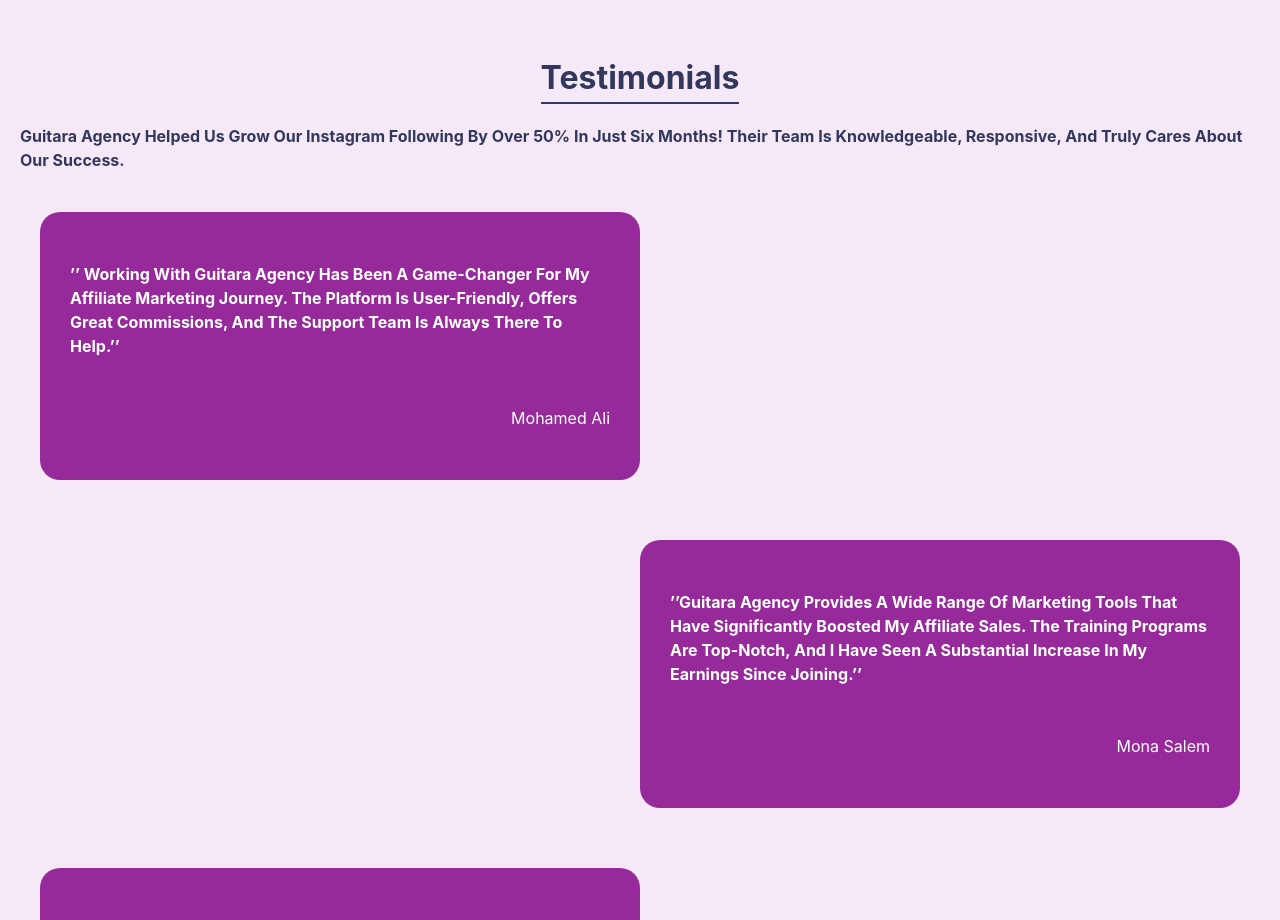
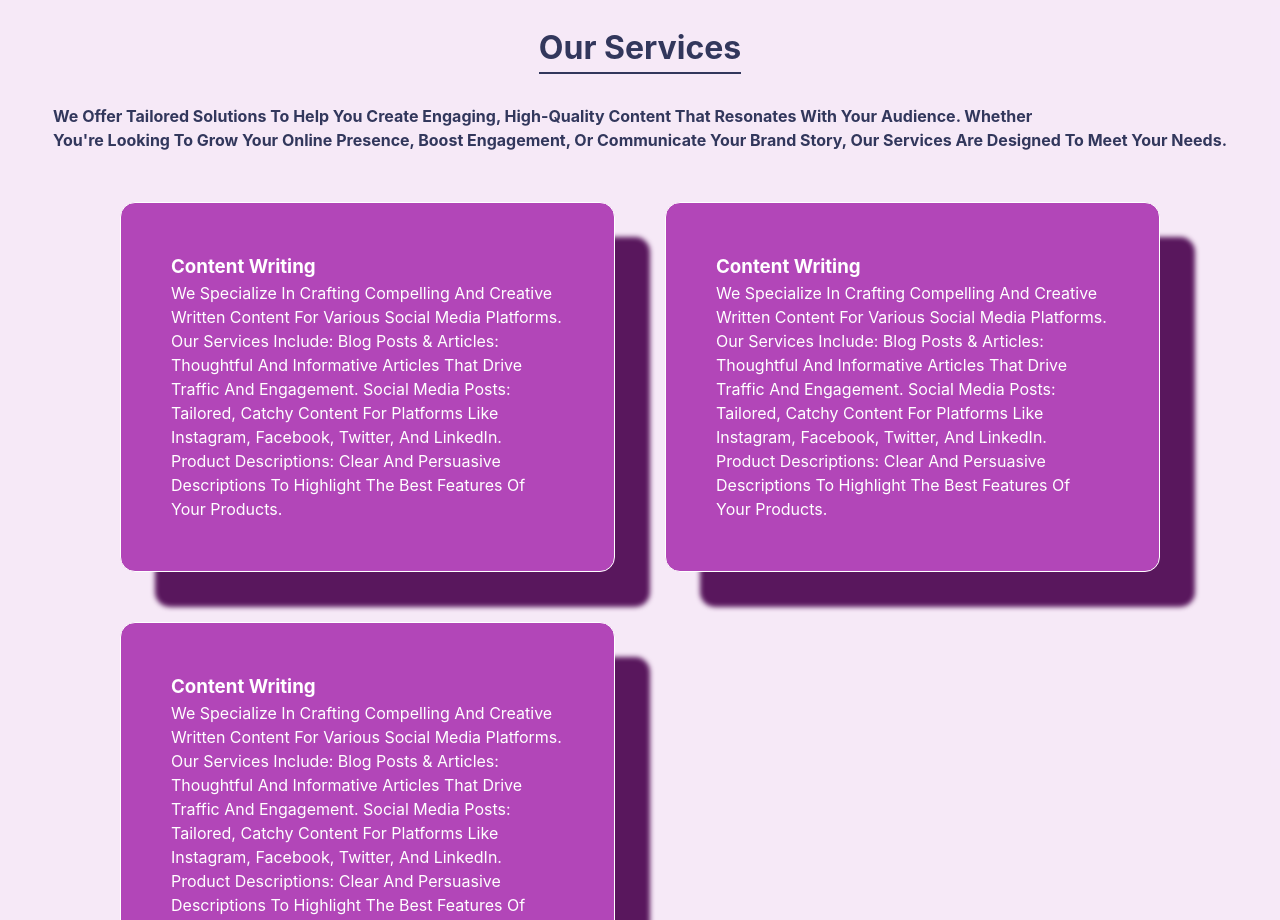
Before and after one commit to EngEman01/Guitara-Agency-Project, a React (Vite) app in the folder guitara_agency/: page / in a window 1280 px wide. Shown: the part 1772-2692 px from the top of the page. Built offline with nearby package versions, Linux system fonts and the light colour scheme.

Commit message:
Add Services Section

```diff
--- a/guitara_agency/src/assets/components/Home/Home.jsx
+++ b/guitara_agency/src/assets/components/Home/Home.jsx
@@ -1,12 +1,5 @@
+// import React from 'react'
 import GuitaraHome from "./Home.module.css";
-import { clsx } from "clsx";
-import { twMerge } from "tailwind-merge";
-
-export function cn(...inputs) {
-  return twMerge(clsx(inputs));
-}
-
-
 
 export default function Home() {
   return (
@@ -39,10 +32,6 @@
             />
           </div>
         </div>
-
-        {/******************************  Guitara Services *****************************************************/}
-
-        <div className={GuitaraHome.guitaraServices}></div>
 
         {/******************************  Guitara About Us *****************************************************/}
         <div className={GuitaraHome.guitaraAbout}>
@@ -83,13 +72,81 @@
           </div>
         </div>
 
+        {/******************************  Guitara Services *****************************************************/}
+
+        <div className={GuitaraHome.guitaraServices}>
+          <div className={GuitaraHome.ServicesText}>
+            <h1>Our Services</h1>
+            <h4>
+              We offer tailored solutions to help you create engaging,
+
+              high-quality content that resonates with your audience. Whether
+<br />
+              you're looking to grow your online presence, boost engagement, or
+
+              communicate your brand story, our services are designed to meet
+              your needs.
+            </h4>
+          </div>
+
+          <div className={GuitaraHome.ourServices}>
+            <div className={GuitaraHome.servicesBox}>
+              <h3>Content Writing</h3>
+              <p>
+                We specialize in crafting compelling and creative written
+                content for various social media platforms.
+                Our services include: Blog Posts & Articles: Thoughtful and informative
+                articles that drive traffic and engagement.
+                 Social Media Posts:
+                Tailored, catchy content for platforms like Instagram, Facebook,
+                Twitter, and LinkedIn.
+                 Product Descriptions: Clear and
+                persuasive descriptions to highlight the best features of your
+                products.
+              </p>
+            </div>
+            <div className={GuitaraHome.servicesBox}>
+              <h3>Content Writing</h3>
+              <p>
+                We specialize in crafting compelling and creative written
+                content for various social media platforms.
+                Our services include: Blog Posts & Articles: Thoughtful and informative
+                articles that drive traffic and engagement.
+                 Social Media Posts:
+                Tailored, catchy content for platforms like Instagram, Facebook,
+                Twitter, and LinkedIn.
+                 Product Descriptions: Clear and
+                persuasive descriptions to highlight the best features of your
+                products.
+              </p>
+            </div>
+            <div className={GuitaraHome.servicesBox}>
+              <h3>Content Writing</h3>
+              <p>
+                We specialize in crafting compelling and creative written
+                content for various social media platforms.
+                Our services include: Blog Posts & Articles: Thoughtful and informative
+                articles that drive traffic and engagement.
+                 Social Media Posts:
+                Tailored, catchy content for platforms like Instagram, Facebook,
+                Twitter, and LinkedIn.
+                 Product Descriptions: Clear and
+                persuasive descriptions to highlight the best features of your
+                products.
+              </p>
+            </div>
+          </div>
+        </div>
+<div className={GuitaraHome.image}>
+<img src="./images/20190621134439-Examples-of-Social-Media-Business-Ideas-Bigstock-4000pxW-X-2670pxH-copy.webp" alt="" />
+</div>
         {/******************************  Guitara Testimonials *****************************************************/}
 
         <div className={GuitaraHome.Testimonials}>
           <div className={GuitaraHome.TestimonialsTitle}>
             <h1>Testimonials</h1>
             <h4>
-            Guitara Agency helped us grow our Instagram following by over 50%
+              Guitara Agency helped us grow our Instagram following by over 50%
               in just six months! Their team is knowledgeable, responsive, and
               truly cares about our success.
             </h4>
@@ -97,7 +154,7 @@
           <div className={GuitaraHome.TestimonialsBody}>
             <div className={GuitaraHome.TestimonialBox}>
               <h4>
-              ’’ Working with Guitara Agency has been a game-changer for my
+                ’’ Working with Guitara Agency has been a game-changer for my
                 affiliate marketing journey. The platform is user-friendly,
                 offers great commissions, and the support team is always there
                 to help.’’
@@ -111,7 +168,7 @@
           <div className={GuitaraHome.TestimonialsBody}>
             <div className={GuitaraHome.TestimonialBox}>
               <h4>
-              ’’Guitara Agency provides a wide range of marketing tools that
+                ’’Guitara Agency provides a wide range of marketing tools that
                 have significantly boosted my affiliate sales. The training
                 programs are top-notch, and I have seen a substantial increase
                 in my earnings since joining.’’
@@ -125,7 +182,7 @@
           <div className={GuitaraHome.TestimonialsBody}>
             <div className={GuitaraHome.TestimonialBox}>
               <h4>
-              ’’I am impressed by the professionalism and commitment of the
+                ’’I am impressed by the professionalism and commitment of the
                 Guitara Agency team. They go above and beyond to ensure their
                 clients success, and I have experienced remarkable growth in my
                 business.
--- a/guitara_agency/src/assets/components/Home/Home.module.css
+++ b/guitara_agency/src/assets/components/Home/Home.module.css
@@ -115,6 +115,81 @@
     color: #484848;
 }
 
+
+
+/******************* the section of Services  ********************/
+
+.guitaraServices {
+    width: 100%;
+    padding: 20px;
+    display: flex;
+    flex-direction: column;
+    align-items: center;
+    justify-content: center;
+    color: #32375c;
+}
+
+.ServicesText {
+    width: 100%;
+    display: flex;
+    flex-direction: column;
+    align-items: center;
+    justify-content: center;
+}
+
+.ServicesText h1 {
+    margin-bottom: 30px;
+    border-bottom: 2px solid #32375c;
+}
+
+.ourServices {
+    width: 100%;
+    padding: 0 100px;
+    margin-top: 50px;
+    display: grid;
+    grid-template-columns: repeat(auto-fill, minmax(400px, 1fr));
+    gap: 50px;
+}
+
+.servicesBox {
+    padding: 50px;
+    background-color: #b246b8;
+    color: #fff;
+    border: 1px solid #fff;
+    border-radius: 15px;
+    cursor: pointer;
+    box-shadow: 35px 35px 5px #59175d;
+    transition: transform 0.3s ease-in-out, box-shadow 0.3s ease-in-out;
+}
+
+
+.image{
+    width: 100svw;
+    height: 50vh;
+}
+/* Add responsiveness for smaller screens */
+@media screen and (max-width: 768px) {
+    .ourServices {
+        padding: 0 20px; /* Less padding for smaller screens */
+        grid-template-columns: 1fr; /* Stack the services in a single column */
+        gap: 60px; /* Reduce gap between items */
+    }
+
+    .servicesBox {
+        padding: 20px; /* Reduce padding inside the service boxes */
+        font-size: 14px; /* Make text smaller for better readability on small screens */
+    }
+}
+
+@media screen and (max-width: 480px) {
+    .ourServices {
+        gap: 80px;
+    }
+
+    .servicesBox {
+        padding: 15px; /* Further reduce padding on mobile */
+    }
+}
 
 
 /******************* the section of Testimonials  ********************/
--- a/guitara_agency/src/main.jsx
+++ b/guitara_agency/src/main.jsx
@@ -2,13 +2,6 @@
 import { createRoot } from 'react-dom/client'
 import './index.css'
 import App from './App.jsx'
-import 'animate.css';
-import WOW from 'wowjs';
-
-const wow = new WOW.WOW({
-  live: false // Optional, controls whether to animate elements that are dynamically added
-});
-wow.init();
 
 
 createRoot(document.getElementById('root')).render(
```
Also changed, not shown: guitara_agency/public/images/20190621134439-Examples-of-Social-Media-Business-Ideas-Bigstock-4000pxW-X-2670pxH-copy.webp (added).
